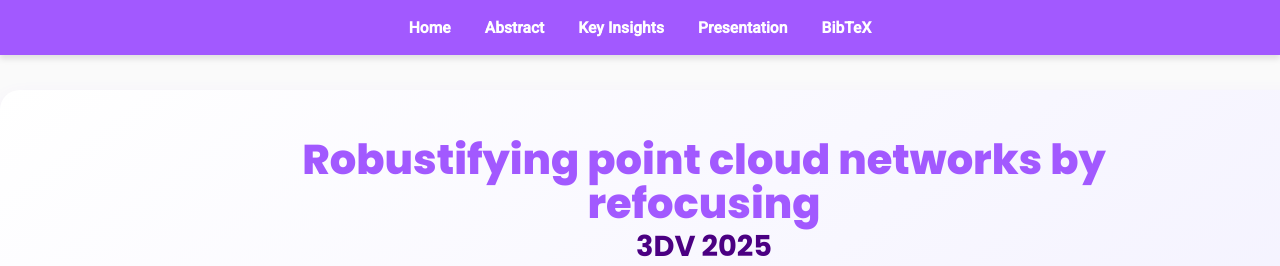
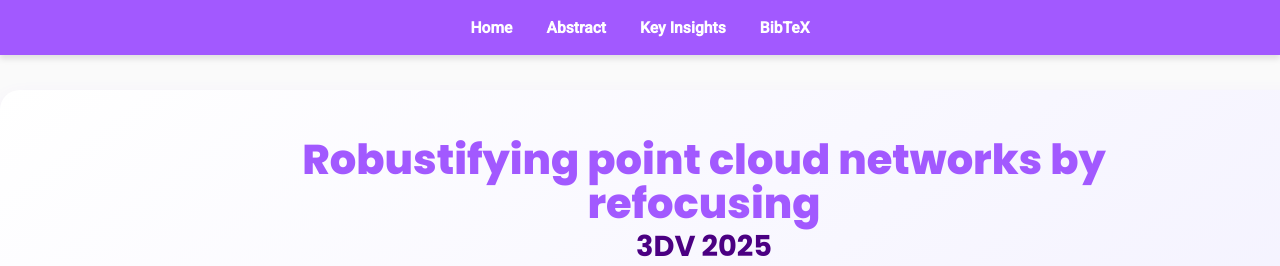
Before and after one commit to yossilevii100/refocusing, a plain HTML site: page docs/index.html in a window 1280 px wide. Shown: the top 266 px of the page. Drawn offline with Linux system fonts and the light colour scheme.

Commit message:
add project page

```diff
--- a/docs/index.html
+++ b/docs/index.html
@@ -228,7 +228,6 @@
     <a href="#hero" aria-label="Go to home">Home</a>
     <a href="#abstract" aria-label="Go to abstract">Abstract</a>
     <a href="#insights" aria-label="Go to key insights">Key Insights</a>
-	<a href="#presentation" aria-label="Open presentation">Presentation</a>
     <a href="#bibtex" aria-label="Open BibTeX">BibTeX</a>
   </div>
 
```
Also changed, not shown: misc/key_insight_attention.png (added).
